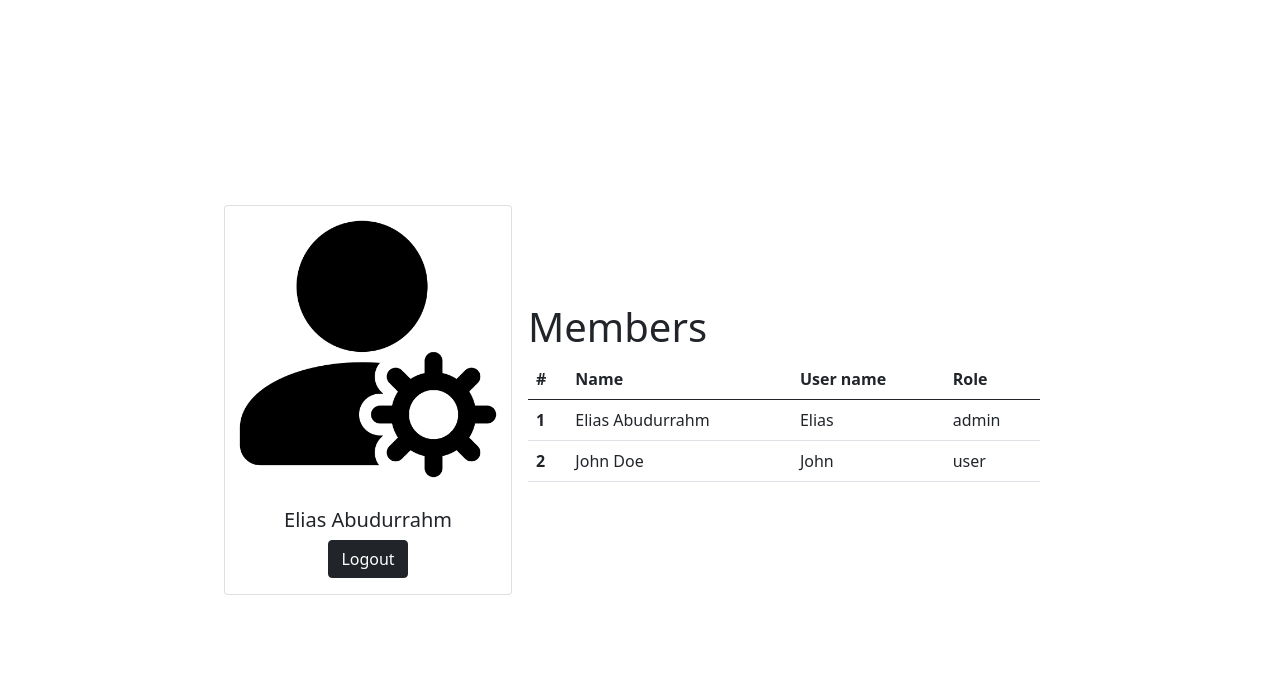
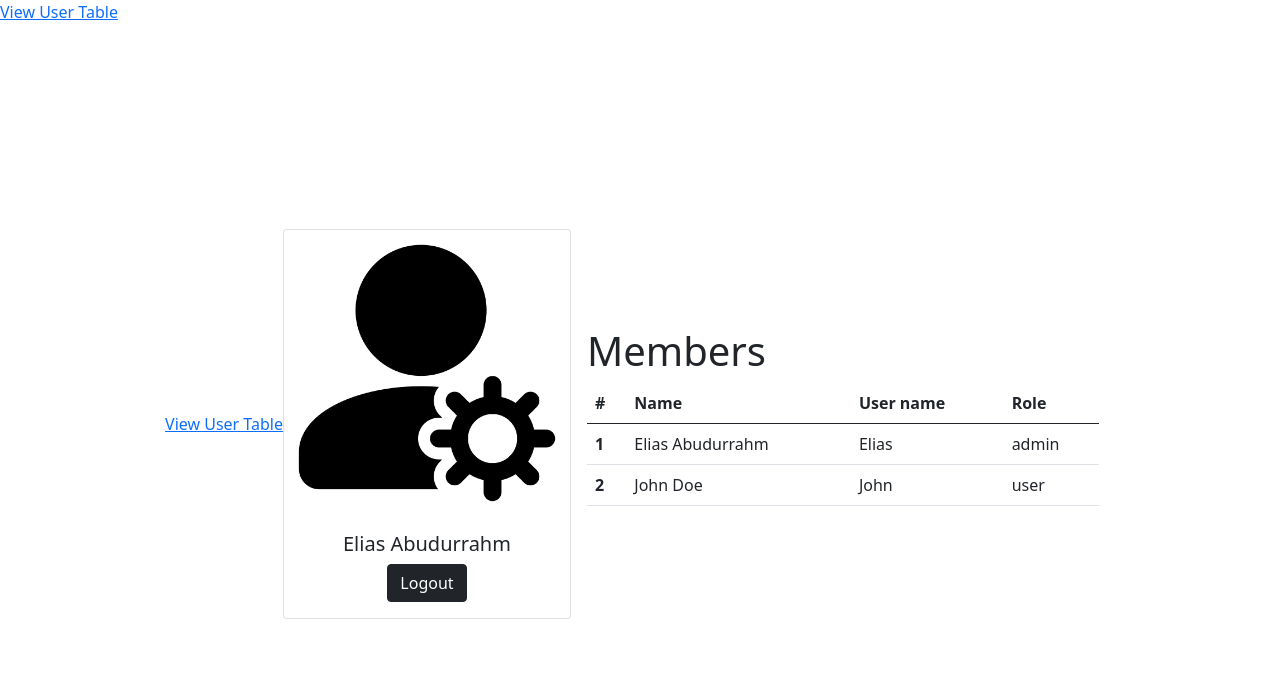
Before and after one commit to SNBA101/Group44-EngagePortal, a PHP site: page /home.php in a window 1280 px wide. Shown: the top 676 px of the page. Before the commit the page ends 595 px from the top, so only its background shows below. Run offline with PHP 8.4, Linux system fonts and the light colour scheme; a user stored in the database is signed in; data comes from the database, SQL or seed files in the repository.

Commit message:
Update home.php

```diff
--- a/home.php
+++ b/home.php
@@ -7,6 +7,7 @@
 <html>
 <head>
 	<title>HOME</title>
+	<a href="admin_home.php">View User Table</a>
 	<link href="https://cdn.jsdelivr.net/npm/bootstrap@5.0.0-beta1/dist/css/bootstrap.min.css" rel="stylesheet" integrity="sha384-giJF6kkoqNQ00vy+HMDP7azOuL0xtbfIcaT9wjKHr8RbDVddVHyTfAAsrekwKmP1" crossorigin="anonymous">
 </head>
 <body>
@@ -14,6 +15,7 @@
       style="min-height: 100vh">
       	<?php if ($_SESSION['role'] == 'admin') {?>
       		<!-- For Admin -->
+	      	<a href="admin_home.php">View User Table</a>
       		<div class="card" style="width: 18rem;">
 			  <img src="img/admin.png"
 			       class="card-img-top"
```
